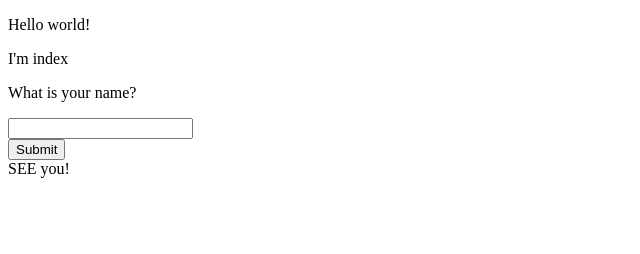
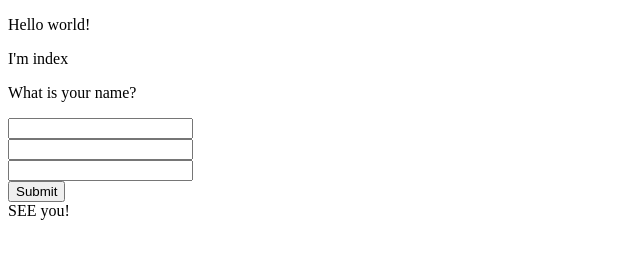
Before and after one commit to roman1306/git-demo, a plain HTML site: page index.html in a window 1280 px wide. Shown: the whole page, without its empty margins (0-640 px from the left). Drawn offline with Linux system fonts and the light colour scheme.

Commit message:
Add two <input>

```diff
--- a/index.html
+++ b/index.html
@@ -12,6 +12,8 @@
   <p>I'm index</p>
   <p>What is your name?</p>
   <input type="text"><br>
+  <input type="text"><br>
+  <input type="text"><br>
   <input type="submit"><br>
   SEE you!
 
```
